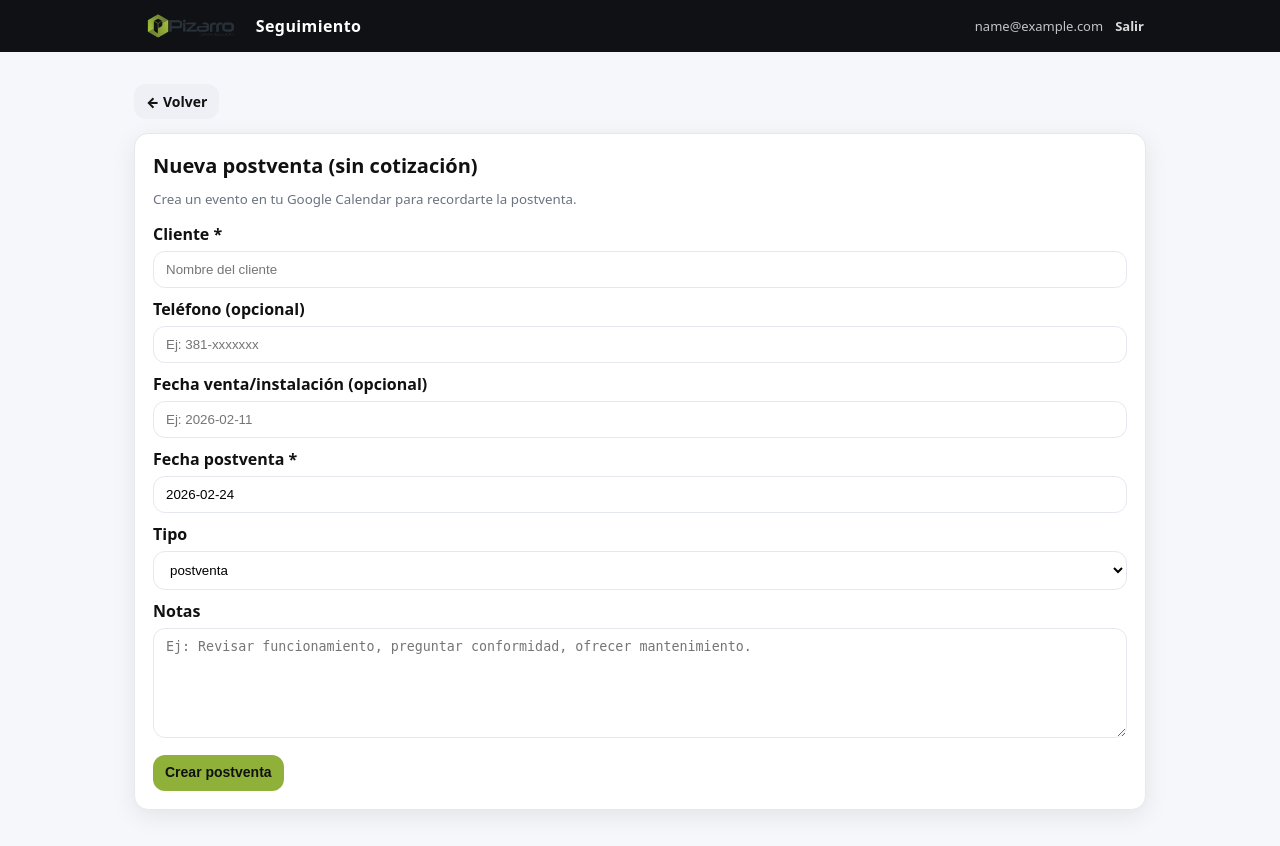
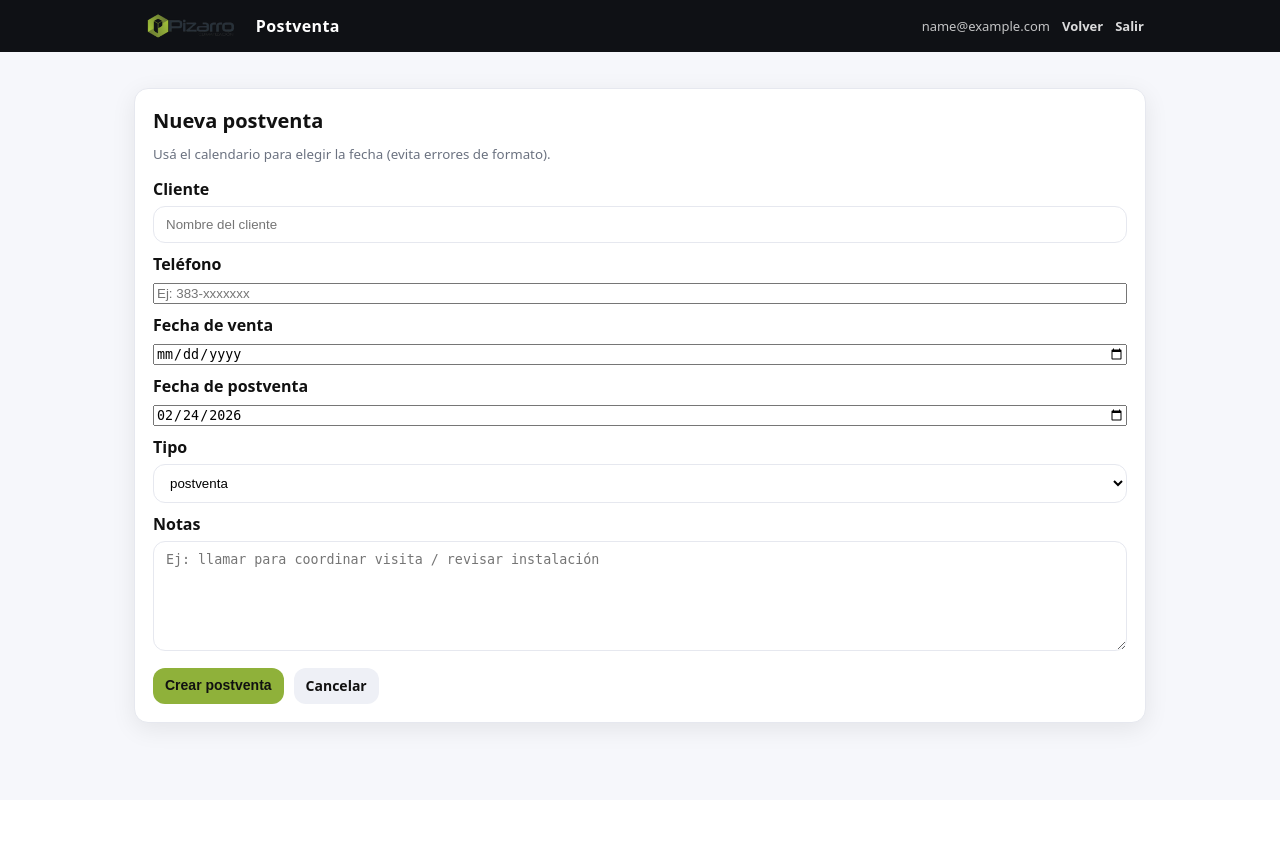
Before and after one commit to Bourgie/crm_followups, a FastAPI app: page /ui/postventa/new in a window 1280 px wide. After the commit the page ends 739 px from the top, so only its background shows below. Run offline with FastAPI, Linux system fonts and the light colour scheme; the visitor is signed in with stand-in values (Sample User, id 1).

Commit message:
Fix postventa redirect + date picker

```diff
--- a/app/main.py
+++ b/app/main.py
@@ -419,10 +419,10 @@
         event=event,
     )
 
-    return redirect_with_msg(
-        f"/ui/postventa?postventa_id={new_id}",
-        "Postventa creada",
-        "success",
+    # ✅ OJO: el msg va con & (no con ?)
+    return RedirectResponse(
+        f"/ui/postventa?postventa_id={new_id}&msg=Postventa+creada&msg_type=success",
+        status_code=303
     )
 
 
--- a/templates/ui_postventa_new.html
+++ b/templates/ui_postventa_new.html
@@ -1,10 +1,9 @@
 <!doctype html>
-<html>
+<html lang="es">
 <head>
   <meta charset="utf-8" />
   <meta name="viewport" content="width=device-width, initial-scale=1" />
-
-  <title>Nueva postventa</title>
+  <title>Nueva Postventa</title>
   <link rel="stylesheet" href="/static/styles.css">
 </head>
 <body>
@@ -13,63 +12,59 @@
   <div class="topbar-inner">
     <div class="brand">
       <img src="/static/pizarro-logo.png" alt="Pizarro">
-      <div class="title">Seguimiento</div>
+      <div class="title">Postventa</div>
     </div>
+
     <div class="subtle" style="display:flex; gap:12px; align-items:center;">
       <span title="{{ vendor_email }}">{{ vendor_email }}</span>
-      {% if is_admin %}
-        <a href="/admin" style="color: rgba(255,255,255,.95); font-weight:800;">
-        Panel Admin
-        </a>
-      {% endif %}
+      <a href="/ui" style="color: rgba(255,255,255,.85); font-weight:800;">Volver</a>
       <a href="/logout" style="color: rgba(255,255,255,.85); font-weight:800;">Salir</a>
     </div>
   </div>
 </header>
 
 <main class="container">
+
   {% if msg %}
     <div class="notice {{ msg_type }}">{{ msg }}</div>
   {% endif %}
 
-  <div class="actions" style="margin-top:10px;">
-    <a class="btn btn-secondary" href="/ui">← Volver</a>
-  </div>
-
   <div class="card">
-    <h1>Nueva postventa (sin cotización)</h1>
-    <small>Crea un evento en tu Google Calendar para recordarte la postventa.</small>
+    <h1>Nueva postventa</h1>
+    <small>Usá el calendario para elegir la fecha (evita errores de formato).</small>
 
     <form action="/ui/postventa/create" method="post" style="margin-top:14px;">
-      <label>Cliente *</label>
+
+      <label>Cliente</label>
       <input type="text" name="client_name" required placeholder="Nombre del cliente">
 
-      <label>Teléfono (opcional)</label>
-      <input type="text" name="phone" placeholder="Ej: 381-xxxxxxx">
+      <label>Teléfono</label>
+      <input type="tel" name="phone" placeholder="Ej: 383-xxxxxxx">
 
-      <label>Fecha venta/instalación (opcional)</label>
-      <input type="text" name="sale_date" placeholder="Ej: 2026-02-11">
+      <label>Fecha de venta</label>
+      <input type="date" name="sale_date">
 
-      <label>Fecha postventa *</label>
-      <input type="text" name="postventa_date" required value="{{ default_postventa_date }}" placeholder="YYYY-MM-DD">
+      <label>Fecha de postventa</label>
+      <input type="date" name="postventa_date" value="{{ default_postventa_date }}" required>
 
       <label>Tipo</label>
       <select name="type">
         <option value="postventa">postventa</option>
-        <option value="instalacion">instalacion</option>
-        <option value="entrega">entrega</option>
-        <option value="garantia">garantia</option>
+        <option value="mantenimiento">mantenimiento</option>
+        <option value="garantia">garantía</option>
       </select>
 
       <label>Notas</label>
-      <textarea name="notes" placeholder="Ej: Revisar funcionamiento, preguntar conformidad, ofrecer mantenimiento."></textarea>
+      <textarea name="notes" placeholder="Ej: llamar para coordinar visita / revisar instalación"></textarea>
 
       <div class="actions">
         <button class="btn btn-primary" type="submit">Crear postventa</button>
+        <a class="btn btn-secondary" href="/ui">Cancelar</a>
       </div>
+
     </form>
   </div>
+
 </main>
-
 </body>
 </html>
```
